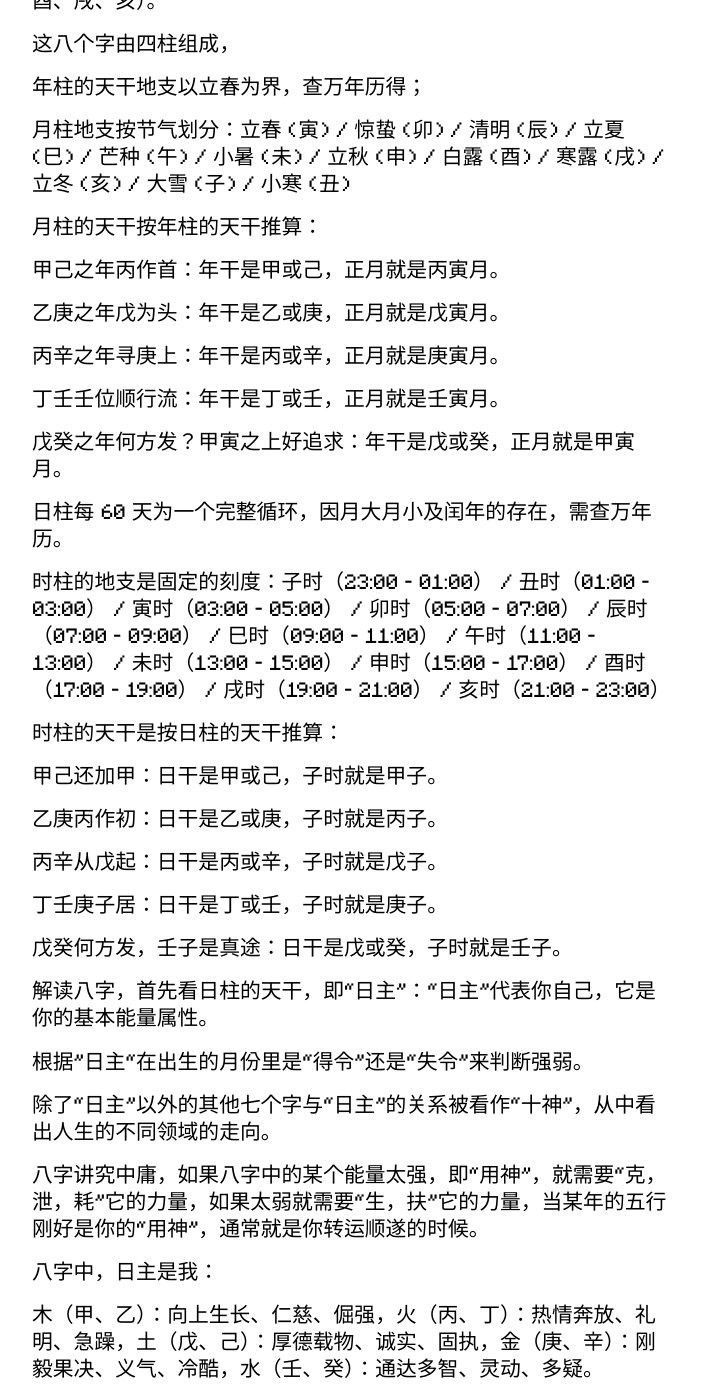
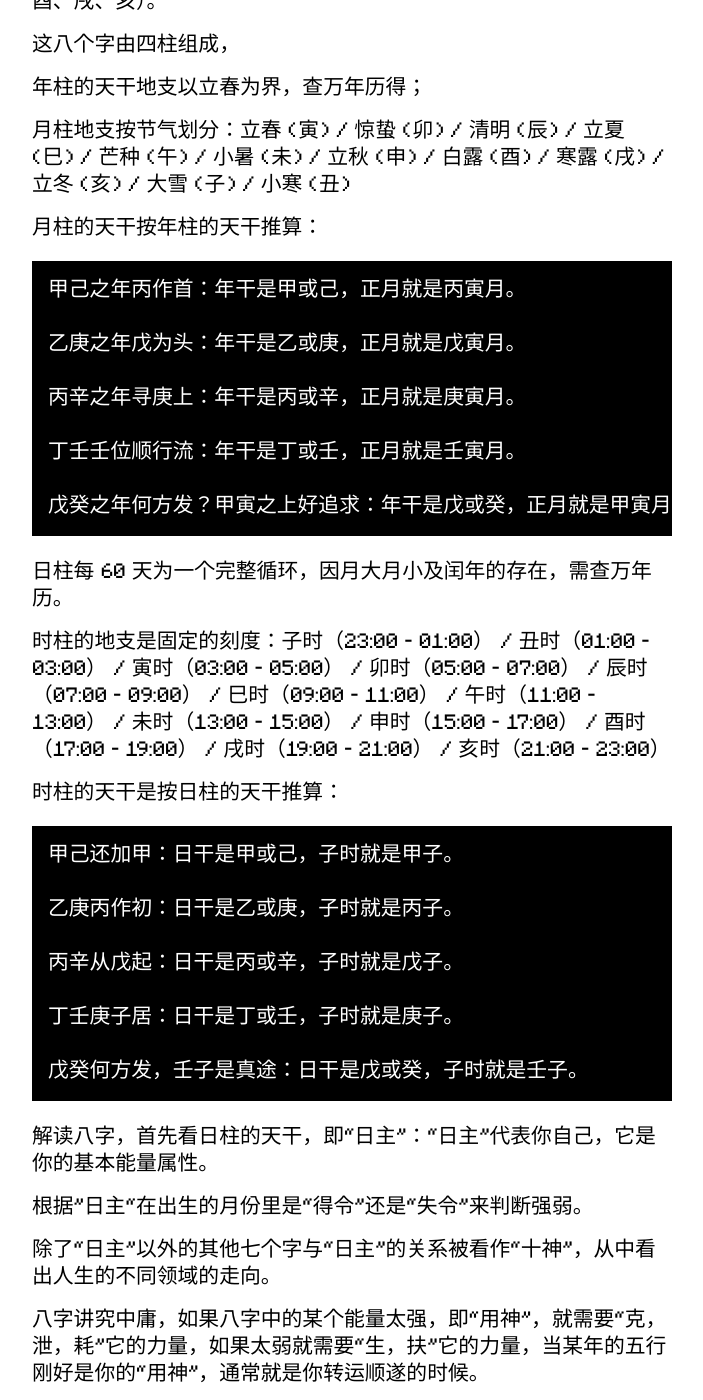
Before and after one commit to thekingofcool/daily, a Jekyll site: the page built from _posts/2026-01-06-bazi.md, in a window 1280 px wide and 1400 px high, scrolled down 477 px. Shown: the whole window, without its empty margins (288-991 px from the left). Built offline with Jekyll 4.4.1, drawn with Linux system fonts in a browser that asks for light colours; some web fonts are replaced; part of the change alters nothing that is shown; some of the changed text lies outside the part shown.

Commit message:
daily update: 2026-01-06 18:05:49

````diff
--- a/_posts/2026-01-06-bazi.md
+++ b/_posts/2026-01-06-bazi.md
@@ -23,6 +23,7 @@ categories: thoughts
 
 月柱的天干按年柱的天干推算：
 
+```
 甲己之年丙作首：年干是甲或己，正月就是丙寅月。
 
 乙庚之年戊为头：年干是乙或庚，正月就是戊寅月。
@@ -32,6 +33,7 @@ categories: thoughts
 丁壬壬位顺行流：年干是丁或壬，正月就是壬寅月。
 
 戊癸之年何方发？甲寅之上好追求：年干是戊或癸，正月就是甲寅月。
+```
 
 日柱每 60 天为一个完整循环，因月大月小及闰年的存在，需查万年历。
 
@@ -39,6 +41,7 @@ categories: thoughts
 
 时柱的天干是按日柱的天干推算：
 
+```
 甲己还加甲：日干是甲或己，子时就是甲子。
 
 乙庚丙作初：日干是乙或庚，子时就是丙子。
@@ -48,6 +51,7 @@ categories: thoughts
 丁壬庚子居：日干是丁或壬，子时就是庚子。
 
 戊癸何方发，壬子是真途：日干是戊或癸，子时就是壬子。
+```
 
 解读八字，首先看日柱的天干，即“日主”：“日主”代表你自己，它是你的基本能量属性。
 
@@ -57,7 +61,7 @@ categories: thoughts
 
 八字讲究中庸，如果八字中的某个能量太强，即“用神”，就需要“克，泄，耗”它的力量，如果太弱就需要“生，扶”它的力量，当某年的五行刚好是你的“用神”，通常就是你转运顺遂的时候。
 
-八字中，日主是我：
+八字中，日主是本我：
 
 木（甲、乙）：向上生长、仁慈、倔强，火（丙、丁）：热情奔放、礼明、急躁，土（戊、己）：厚德载物、诚实、固执，金（庚、辛）：刚毅果决、义气、冷酷，水（壬、癸）：通达多智、灵动、多疑。
 
@@ -71,6 +75,7 @@ categories: thoughts
 
 八字里的位置关系：
 
+```
 年柱：代表祖上、童年
 
 月柱：代表父母、青年、事业环境
@@ -78,19 +83,6 @@ categories: thoughts
 日支：代表内心、配偶
 
 时柱：代表子女、晚年
-
-对于日主为金的十神关系：
-
-我生者（金生水）,水,食神 / 伤官,才华、表达、下属、投资、自由
-
-我克者（金克木）,木,正财 / 偏财,财富、勤奋、男命的妻子、物质欲
-
-克我者（火克金）,火,正官 / 七杀,事业、压力、自律、女命的丈夫、法律
-
-生我者（土生金）,土,正印 / 偏印,学历、长辈、房产、保护、名誉
-
-同我者（金见金）,金,比肩 / 劫财,朋友、竞争、兄弟、意志力
-
----
+```
 
 归根结底，命理只是一个参考，也可以说是个安慰，人生怎么过，还是得看当下的每一个想法和决定要做的事。
````
Also changed, not shown: .obsidian/workspace.json, 2 other files.
